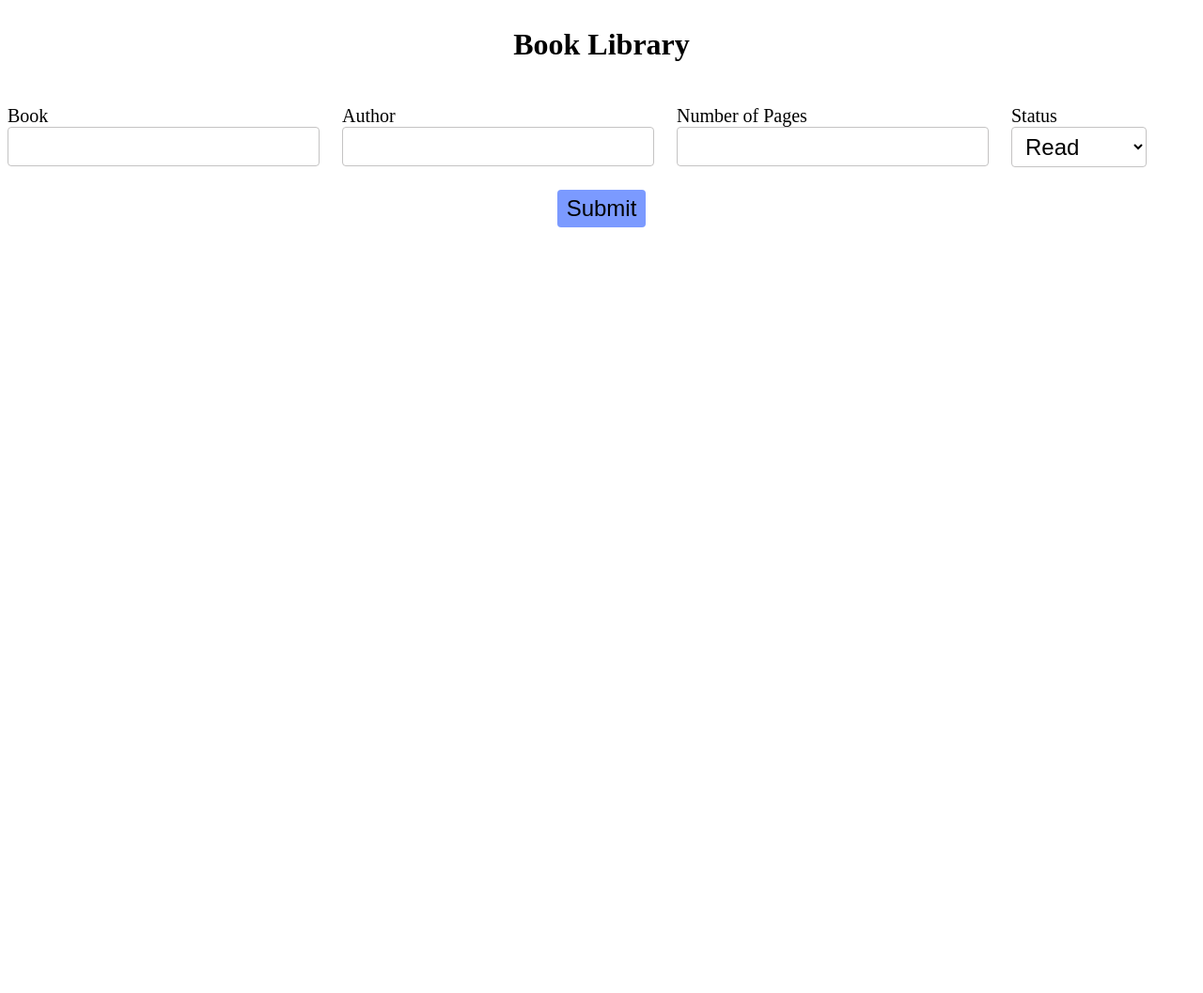
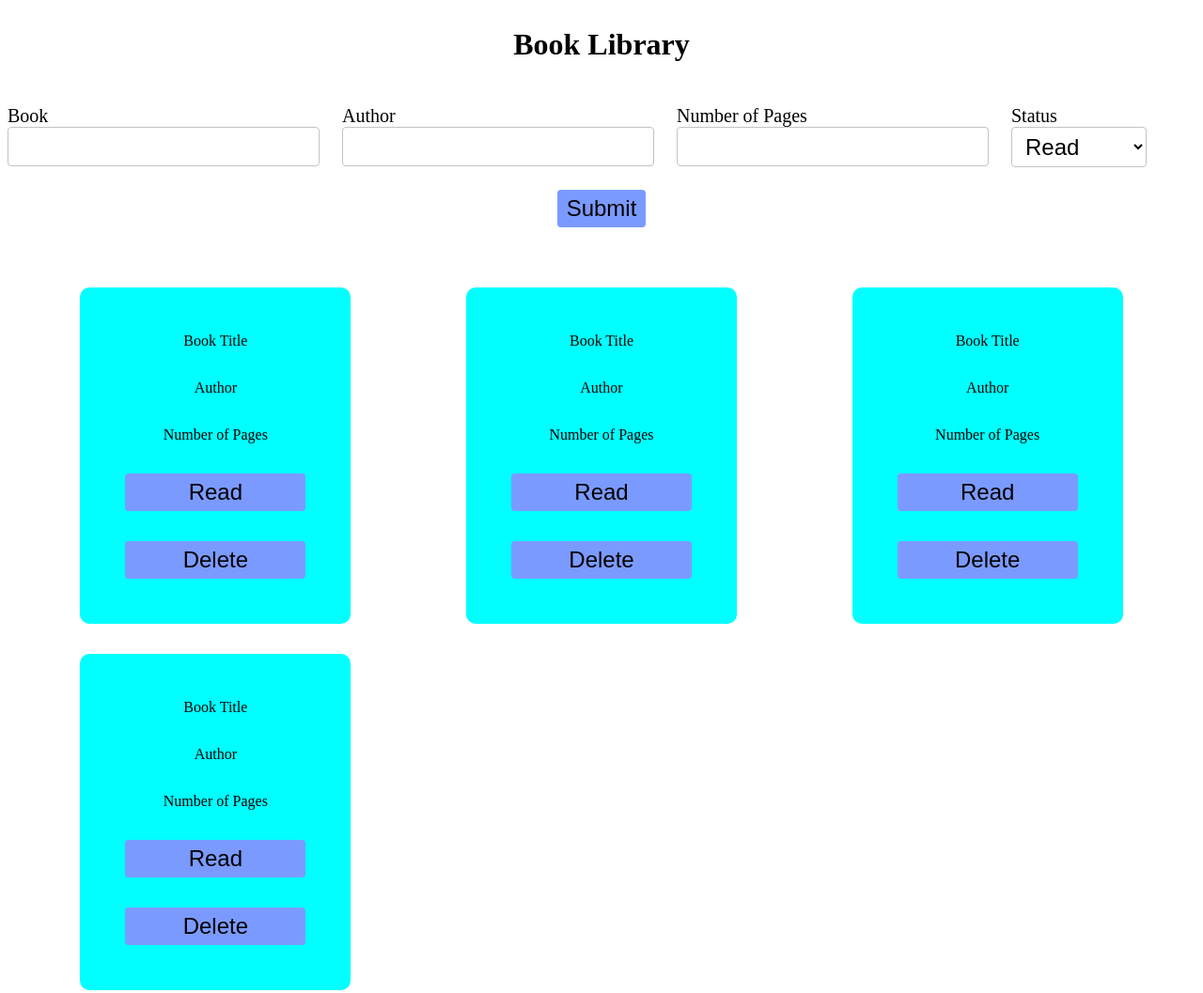
Before and after one commit to Steven-Jarmell/Odin-Project-Projects, a plain HTML site: page library/index.html in a window 1280 px wide. Shown: the whole page at 94% size. Before the commit the page ends 800 px from the top, so only its background shows below. Drawn offline with Linux system fonts and the light colour scheme.

Commit message:
Created grid layout for books

```diff
--- a/library/index.html
+++ b/library/index.html
@@ -36,6 +36,37 @@
                     <button type="submit">Submit</button>
                 </div>
             </form>
+            <!-- Setup book shelf as a CSS grid -->
+            <div class="book-shelf">
+                <div class="grid-item">
+                    <p>Book Title</p>
+                    <p>Author</p>
+                    <p>Number of Pages</p>
+                    <button>Read</button>
+                    <button>Delete</button>
+                </div>
+                  <div class="grid-item">
+                    <p>Book Title</p>
+                    <p>Author</p>
+                    <p>Number of Pages</p>
+                    <button>Read</button>
+                    <button>Delete</button>
+                  </div>
+                  <div class="grid-item">
+                    <p>Book Title</p>
+                    <p>Author</p>
+                    <p>Number of Pages</p>
+                    <button>Read</button>
+                    <button>Delete</button>
+                  </div>
+                  <div class="grid-item">
+                    <p>Book Title</p>
+                    <p>Author</p>
+                    <p>Number of Pages</p>
+                    <button>Read</button>
+                    <button>Delete</button>
+                  </div>
+            </div>
         </div>
     </body>
     <script src="./library.js"></script>
--- a/library/styles.css
+++ b/library/styles.css
@@ -42,4 +42,33 @@ button {
     border-radius: 4px;
     padding: 6px 10px;
     background-color: rgb(123, 154, 255);
+    cursor: pointer;
 }
+
+.book-shelf {
+    display: grid;
+    overflow: auto;
+    justify-content: center;
+    grid-template-rows: repeat(2, 1fr);
+    grid-template-columns: repeat(auto-fit, minmax(300px, 1fr));
+    justify-items: center;
+    align-items: center;
+    padding: 2rem;
+    margin-top: 2rem;
+    gap: 2rem;
+}
+
+.grid-item {
+    background-color: aqua;
+    padding: 2rem;
+    border-radius: 10px;
+    display: flex;
+    flex-direction: column;
+    justify-content: center;
+    align-items: center;
+}
+
+.book-shelf button {
+    width: 15vw;
+    margin: 1rem;
+}
```
